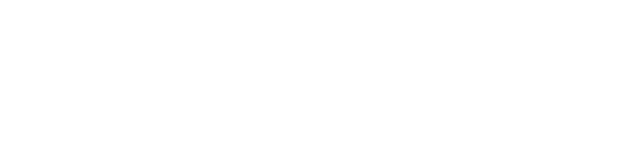
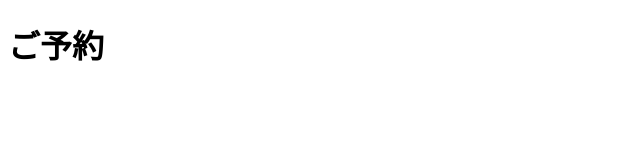
Before and after one commit to lheshiki/Snoopy, a plain HTML site: page snoopy_reservation.html in a window 1280 px wide. Shown: the whole page, without its empty margins (0-640 px from the left). Drawn offline with Linux system fonts and the light colour scheme; files that its build step writes are made by us from their sources.

Commit message:
commit & push!

```diff
--- a/snoopy_reservation.html
+++ b/snoopy_reservation.html
@@ -7,6 +7,7 @@
     <link rel="stylesheet" type="text/css" href="reservation.css">
 </head>
 <body>
+    <h1>ご予約</h1>
 
 </body>
 </html>
```
